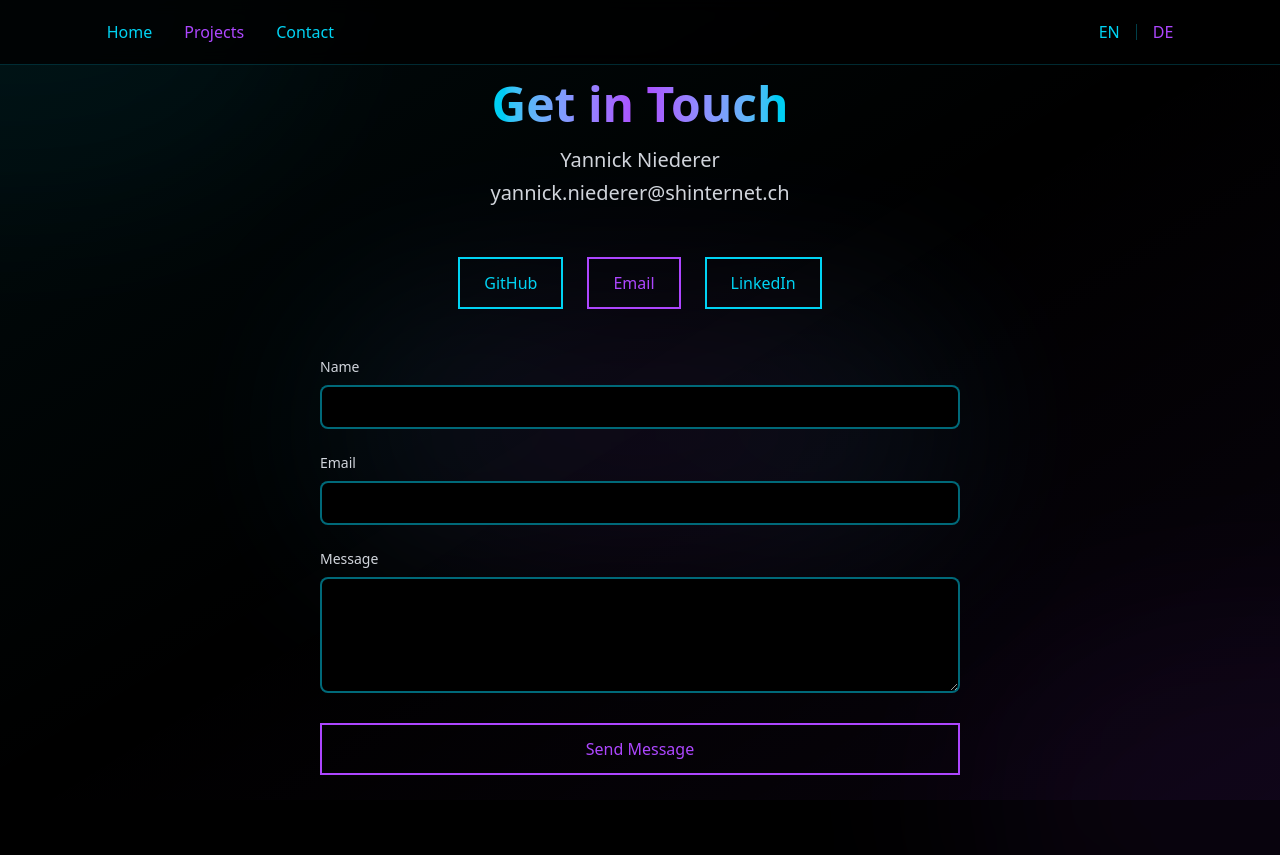
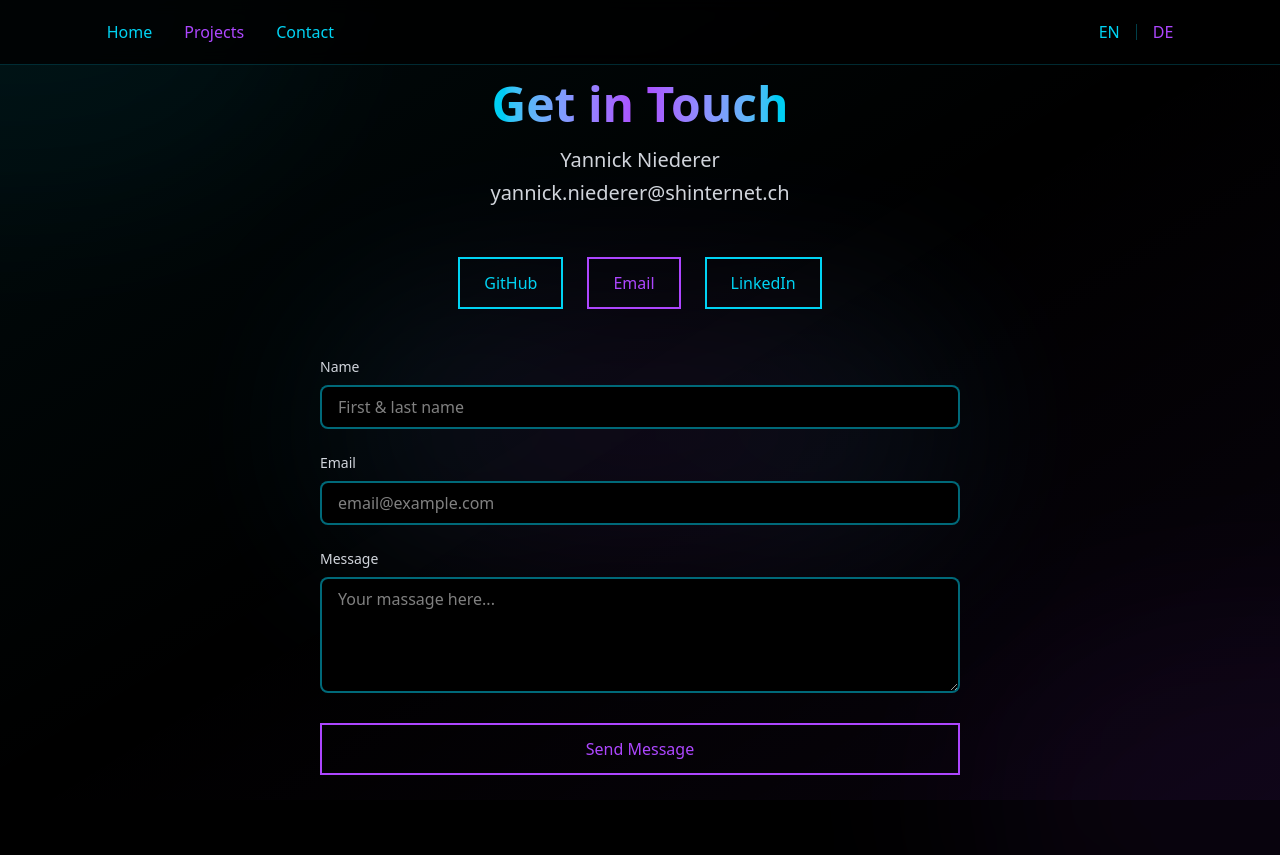
Before and after one commit to Ynlsen/yniederer.ch, a Next.js app: page /en/contact in a window 1280 px wide. Built offline with nearby package versions, Linux system fonts and the light colour scheme.

Commit message:
placeholder texts

```diff
--- a/app/en/contact/page.tsx
+++ b/app/en/contact/page.tsx
@@ -36,17 +36,23 @@ export default function ContactPage() {
       <form className="space-y-6 w-full max-w-2xl px-4">
         <div>
           <label className="block text-gray-300 text-sm mb-2">Name</label>
-          <input type="text" className="w-full px-4 py-2 bg-black border-2 border-cyan/50 hover:border-cyan/70 focus:border-cyan rounded-lg text-white focus:outline-none"/>
+          <input type="text" className="w-full px-4 py-2 bg-black border-2 border-cyan/50 hover:border-cyan/70 focus:border-cyan rounded-lg text-white focus:outline-none"
+                 placeholder="First & last name"
+          />
         </div>
         <div>
           <label className="block text-gray-300 text-sm mb-2">Email</label>
-          <input type="text" className="w-full px-4 py-2 bg-black border-2 border-cyan/50 hover:border-cyan/70 focus:border-cyan rounded-lg text-white focus:outline-none"/>
+          <input type="text" className="w-full px-4 py-2 bg-black border-2 border-cyan/50 hover:border-cyan/70 focus:border-cyan rounded-lg text-white focus:outline-none"
+                 placeholder="email@example.com"
+          />
         </div>
         <div>
           <label className="block text-gray-300 text-sm mb-2">Message</label>
-          <textarea rows={4} className="w-full px-4 py-2 bg-black border-2 border-cyan/50 hover:border-cyan/70 focus:border-cyan rounded-lg text-white focus:outline-none"/>
+          <textarea rows={4} className="w-full px-4 py-2 bg-black border-2 border-cyan/50 hover:border-cyan/70 focus:border-cyan rounded-lg text-white focus:outline-none"
+                 placeholder="Your massage here..."
+          />
         </div>
-        <button className="w-full px-6 py-3 border-2 border-purple text-purple">Send Message</button>
+        <button className="w-full px-6 py-3 border-2 border-purple text-purple hover:bg-purple hover:text-black duration-300">Send Message</button>
       </form>
     </main>
   );
```
